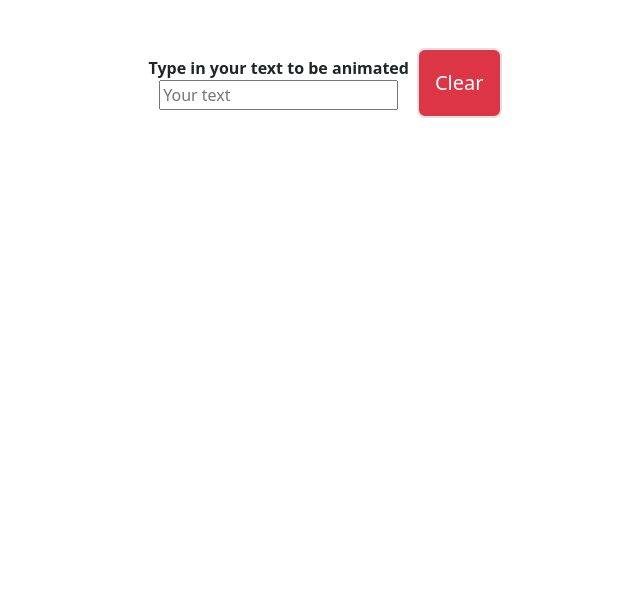
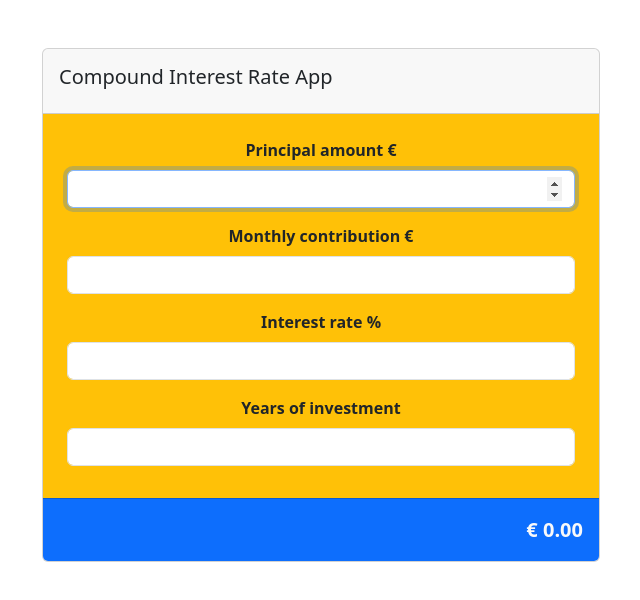
Before and after one commit to ljupchobozhinovski/react-exercises, a React (Create React App) app in the folder project-sandbox/: page / in a window 1280 px wide. Shown: the top 600 px of the page, without its empty margins (319-959 px from the left). Built offline with nearby package versions, Linux system fonts and the light colour scheme.

Commit message:
add interest rate calculator

```diff
--- a/project-sandbox/src/App.js
+++ b/project-sandbox/src/App.js
@@ -1,5 +1,6 @@
 import "./App.css";
-import TextAnimationApp from "./projects/18-text-animation/TextAnimationApp";
+import CompoundInterestRateApp from "./projects/19-compound-interest-rate-calc/CompoundInterestRateApp";
+// import TextAnimationApp from "./projects/18-text-animation/TextAnimationApp";
 // import ResponsiveNav from "./projects/17-responsive-navigation/ResponsiveNav";
 // import NotesApp from "./projects/16-notes-app/NotesApp";
 // import SearchFilterApp from "./projects/14-filter-contacs/SearchFilterApp";
@@ -38,7 +39,8 @@ function App() {
       {/* <RegistrationForm/> */}
       {/* <NotesApp /> */}
       {/* <ResponsiveNav /> */}
-      <TextAnimationApp />
+      {/* <TextAnimationApp /> */}
+      <CompoundInterestRateApp />
     </div>
   );
 }
--- /dev/null
+++ b/project-sandbox/src/projects/19-compound-interest-rate-calc/CompoundInterestRateApp.jsx
@@ -0,0 +1,76 @@
+import React, { useEffect, useRef, useState } from "react";
+import FormGroup from "../Components/FormGroup";
+import CompoundInterestRateCalc from "./CompoundInterestRateCalc";
+
+export default function CompoundInterestRateApp() {
+  let inputPrinciple = useRef(null);
+  useEffect(() => {
+    inputPrinciple.current.focus();
+  }, []);
+
+  const [compound, setCompound] = useState({
+    principleAmount: "",
+    monthlyContribution: null,
+    interestRate: "",
+    years: ""
+  });
+
+  return (
+    <div className="container d-flex justify-content-center mt-5">
+      <div className="card w-50">
+        <div className="card-header py-3">
+          <h5>Compound Interest Rate App</h5>
+        </div>
+        <div className="card-body bg-warning">
+          <FormGroup
+            className={"form-control my-2"}
+            labelText={"Principal amount €"}
+            inputType={"number"}
+            values={compound.principleAmount}
+            onChange={(e) =>
+              setCompound({ ...compound, principleAmount: e.target.value })
+            }
+            reference={inputPrinciple}
+          />
+          <FormGroup
+            className={"form-control my-2"}
+            labelText={"Monthly contribution €"}
+            inputType={"number"}
+            values={compound.monthlyContribution}
+            onChange={(e) =>
+              setCompound({ ...compound, monthlyContribution: e.target.value })
+            }
+          />
+
+          <FormGroup
+            className={"form-control my-2"}
+            labelText={"Interest rate %"}
+            inputType={"number"}
+            values={compound.interestRate}
+            onChange={(e) =>
+              setCompound({ ...compound, interestRate: e.target.value })
+            }
+          />
+
+          <FormGroup
+            className={"form-control my-2"}
+            labelText={"Years of investment"}
+            inputType={"number"}
+            values={compound.years}
+            onChange={(e) =>
+              setCompound({ ...compound, years: e.target.value })
+            }
+          />
+        </div>
+        <div className="card-footer text-end py-3 bg-primary text-light fw-bold fs-5">
+          <CompoundInterestRateCalc
+            principleAmount={compound.principleAmount}
+            interestRate={compound.interestRate}
+            years={compound.years}
+            monthlyContribution={compound.monthlyContribution}
+          />
+        </div>
+      </div>
+    </div>
+  );
+}
--- /dev/null
+++ b/project-sandbox/src/projects/19-compound-interest-rate-calc/CompoundInterestRateCalc.jsx
@@ -0,0 +1,31 @@
+import React from "react";
+
+export default function CompoundInterestRateCalc({
+  principleAmount,
+  interestRate,
+  years,
+  monthlyContribution
+}) {
+  // A = P(1+r/n)^nt
+  const A = {
+    P: principleAmount,
+    r: interestRate / 100,
+    n: 12,
+    t: years,
+    PMT: monthlyContribution
+  };
+
+  // PMT  x {[(1+r/n)(nt)-1]/(r/n)}
+
+  return (
+    <div>
+      €{" "}
+      {A.PMT === null
+        ? (A.P * Math.pow(1 + A.r / A.n, A.n * A.t)).toFixed(2)
+        : (
+            A.P * Math.pow(1 + A.r / A.n, A.n * A.t) +
+            (A.PMT * (Math.pow(1 + A.r / A.n, A.n * A.t) - 1)) / (A.r / A.n)
+          ).toFixed(2)}
+    </div>
+  );
+}
```
